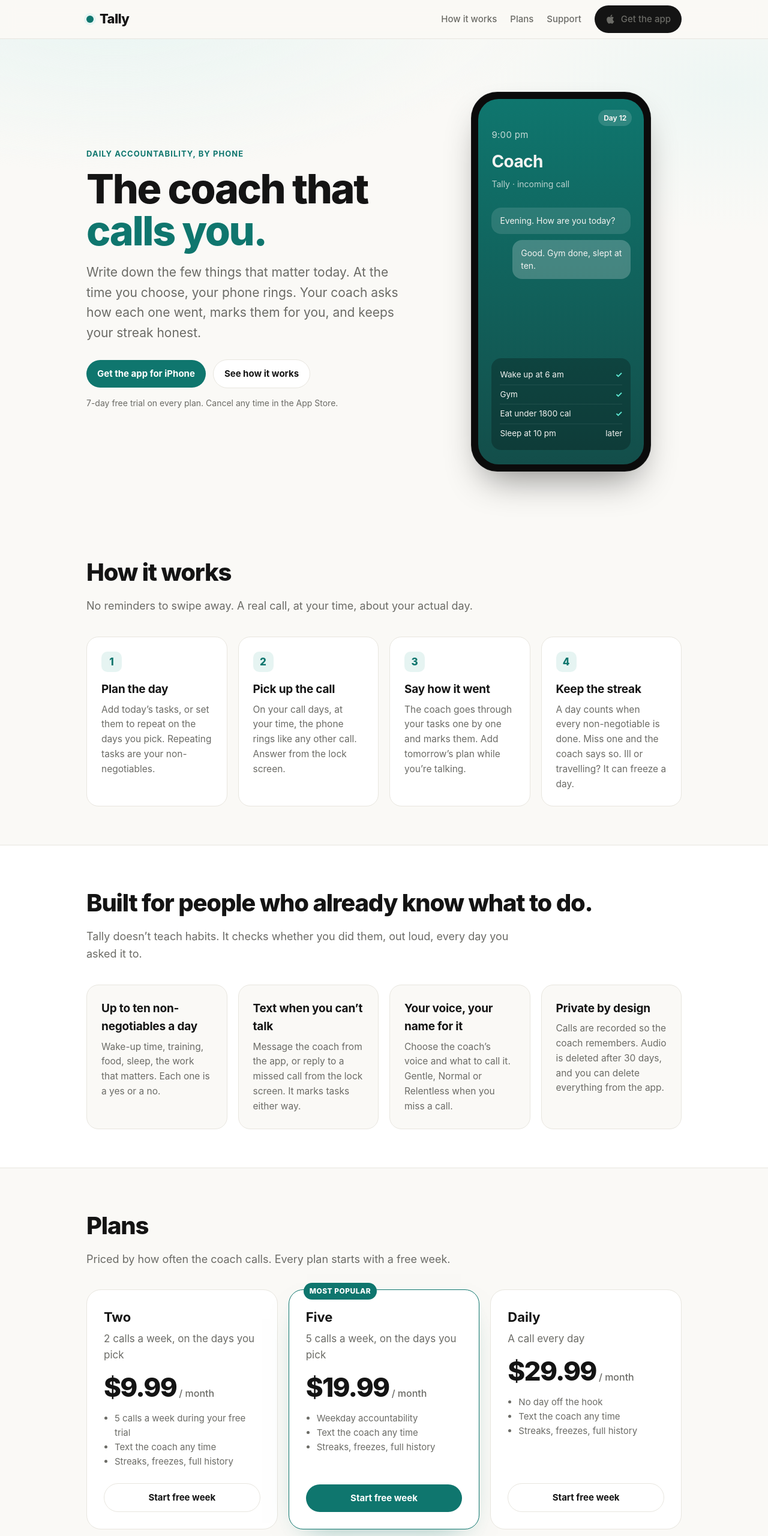
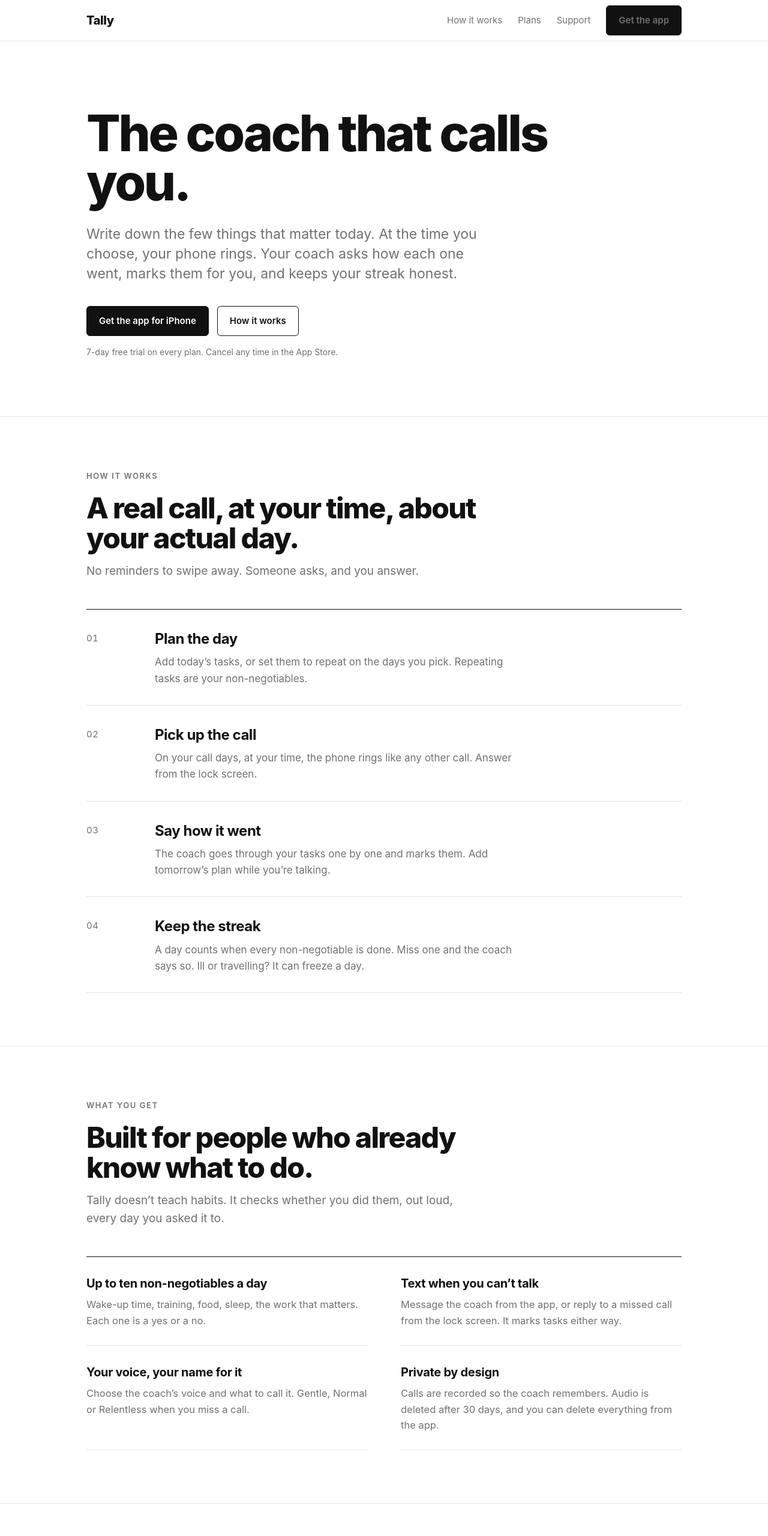
Before and after one commit to Tackyscorpion/tally-site, a plain HTML site: page index.html in a window 1280 px wide. Shown: the top 2560 px of the page at 60% size. Drawn offline with Linux system fonts and the light colour scheme.

Commit message:
Site: black-and-white type-led redesign; no phone mock, chips or dot
Co-Authored-By: Claude Fable 5.1 <noreply@anthropic.com>

```diff
--- a/index.html
+++ b/index.html
@@ -12,111 +12,90 @@
 <body>
 <header class="site">
   <div class="wrap">
-    <a class="brand" href="index.html"><span class="dot"></span>Tally</a>
+    <a class="brand" href="index.html">Tally</a>
     <nav>
       <a class="navlink" href="#how">How it works</a>
       <a class="navlink" href="#plans">Plans</a>
       <a class="navlink" href="support.html">Support</a>
-      <a class="btn" href="https://apps.apple.com/app/id6808945668"><svg viewBox="0 0 24 24" aria-hidden="true"><path d="M16.4 12.6c0-2.5 2-3.7 2.1-3.8-1.2-1.7-3-1.9-3.6-2-1.5-.2-3 .9-3.8.9-.8 0-2-.9-3.3-.9-1.7 0-3.3 1-4.1 2.5-1.8 3.1-.5 7.6 1.3 10.1.9 1.2 1.9 2.6 3.2 2.5 1.3-.1 1.8-.8 3.3-.8 1.6 0 2 .8 3.3.8 1.4 0 2.3-1.2 3.1-2.5 1-1.4 1.4-2.8 1.4-2.9-.1 0-2.9-1.1-2.9-3.9zM14 5.2c.7-.8 1.2-2 1-3.2-1 0-2.2.7-2.9 1.5-.6.7-1.2 1.9-1 3 1.1.1 2.2-.5 2.9-1.3z"/></svg>Get the app</a>
+      <a class="btn" href="https://apps.apple.com/app/id6808945668">Get the app</a>
     </nav>
   </div>
 </header>
 
 <section class="hero">
   <div class="wrap">
-    <div>
-      <span class="eyebrow">Daily accountability, by phone</span>
-      <h1>The coach that <span class="accent">calls you.</span></h1>
-      <p class="lede">Write down the few things that matter today. At the time you choose, your phone rings. Your coach asks how each one went, marks them for you, and keeps your streak honest.</p>
-      <div class="actions">
-        <a class="btn accent" href="https://apps.apple.com/app/id6808945668">Get the app for iPhone</a>
-        <a class="btn light" href="#how">See how it works</a>
-      </div>
-      <p class="fine">7-day free trial on every plan. Cancel any time in the App Store.</p>
+    <h1>The coach that calls you.</h1>
+    <p class="lede">Write down the few things that matter today. At the time you choose, your phone rings. Your coach asks how each one went, marks them for you, and keeps your streak honest.</p>
+    <div class="actions">
+      <a class="btn" href="https://apps.apple.com/app/id6808945668">Get the app for iPhone</a>
+      <a class="btn ghost" href="#how">How it works</a>
     </div>
-    <div class="phone" aria-hidden="true">
-      <div class="screen">
-        <div class="streak">Day 12</div>
-        <div class="time">9:00 pm</div>
-        <div class="caller">Coach</div>
-        <div class="sub">Tally · incoming call</div>
-        <div class="bubble">Evening. How are you today?</div>
-        <div class="bubble">Good. Gym done, slept at ten.</div>
-        <div class="tasks">
-          <div><span>Wake up at 6 am</span><span class="tick">✓</span></div>
-          <div><span>Gym</span><span class="tick">✓</span></div>
-          <div><span>Eat under 1800 cal</span><span class="tick">✓</span></div>
-          <div><span>Sleep at 10 pm</span><span>later</span></div>
-        </div>
-      </div>
-    </div>
+    <p class="fine">7-day free trial on every plan. Cancel any time in the App Store.</p>
   </div>
 </section>
 
 <section id="how">
   <div class="wrap">
-    <h2>How it works</h2>
-    <p class="sub">No reminders to swipe away. A real call, at your time, about your actual day.</p>
-    <div class="grid">
-      <div class="card"><div class="n">1</div><h3>Plan the day</h3><p>Add today’s tasks, or set them to repeat on the days you pick. Repeating tasks are your non-negotiables.</p></div>
-      <div class="card"><div class="n">2</div><h3>Pick up the call</h3><p>On your call days, at your time, the phone rings like any other call. Answer from the lock screen.</p></div>
-      <div class="card"><div class="n">3</div><h3>Say how it went</h3><p>The coach goes through your tasks one by one and marks them. Add tomorrow’s plan while you’re talking.</p></div>
-      <div class="card"><div class="n">4</div><h3>Keep the streak</h3><p>A day counts when every non-negotiable is done. Miss one and the coach says so. Ill or travelling? It can freeze a day.</p></div>
+    <p class="kicker">How it works</p>
+    <h2>A real call, at your time, about your actual day.</h2>
+    <p class="sub">No reminders to swipe away. Someone asks, and you answer.</p>
+    <div class="steps">
+      <div class="step"><div class="num">01</div><div><h3>Plan the day</h3><p>Add today’s tasks, or set them to repeat on the days you pick. Repeating tasks are your non-negotiables.</p></div></div>
+      <div class="step"><div class="num">02</div><div><h3>Pick up the call</h3><p>On your call days, at your time, the phone rings like any other call. Answer from the lock screen.</p></div></div>
+      <div class="step"><div class="num">03</div><div><h3>Say how it went</h3><p>The coach goes through your tasks one by one and marks them. Add tomorrow’s plan while you’re talking.</p></div></div>
+      <div class="step"><div class="num">04</div><div><h3>Keep the streak</h3><p>A day counts when every non-negotiable is done. Miss one and the coach says so. Ill or travelling? It can freeze a day.</p></div></div>
     </div>
   </div>
 </section>
 
-<section class="alt">
+<section>
   <div class="wrap">
+    <p class="kicker">What you get</p>
     <h2>Built for people who already know what to do.</h2>
     <p class="sub">Tally doesn’t teach habits. It checks whether you did them, out loud, every day you asked it to.</p>
-    <div class="grid">
-      <div class="card"><h3>Up to ten non-negotiables a day</h3><p>Wake-up time, training, food, sleep, the work that matters. Each one is a yes or a no.</p></div>
-      <div class="card"><h3>Text when you can’t talk</h3><p>Message the coach from the app, or reply to a missed call from the lock screen. It marks tasks either way.</p></div>
-      <div class="card"><h3>Your voice, your name for it</h3><p>Choose the coach’s voice and what to call it. Gentle, Normal or Relentless when you miss a call.</p></div>
-      <div class="card"><h3>Private by design</h3><p>Calls are recorded so the coach remembers. Audio is deleted after 30 days, and you can delete everything from the app.</p></div>
+    <div class="facts">
+      <div class="fact"><h3>Up to ten non-negotiables a day</h3><p>Wake-up time, training, food, sleep, the work that matters. Each one is a yes or a no.</p></div>
+      <div class="fact"><h3>Text when you can’t talk</h3><p>Message the coach from the app, or reply to a missed call from the lock screen. It marks tasks either way.</p></div>
+      <div class="fact"><h3>Your voice, your name for it</h3><p>Choose the coach’s voice and what to call it. Gentle, Normal or Relentless when you miss a call.</p></div>
+      <div class="fact"><h3>Private by design</h3><p>Calls are recorded so the coach remembers. Audio is deleted after 30 days, and you can delete everything from the app.</p></div>
     </div>
   </div>
 </section>
 
 <section id="plans">
   <div class="wrap">
-    <h2>Plans</h2>
-    <p class="sub">Priced by how often the coach calls. Every plan starts with a free week.</p>
+    <p class="kicker">Plans</p>
+    <h2>Priced by how often the coach calls.</h2>
+    <p class="sub">Every plan starts with a free week.</p>
     <div class="plans">
       <div class="plan">
-        <h3>Two</h3><div class="calls">2 calls a week, on the days you pick</div>
-        <div class="price">$9.99<small> / month</small></div>
-        <ul><li>5 calls a week during your free trial</li><li>Text the coach any time</li><li>Streaks, freezes, full history</li></ul>
-        <a class="btn light" href="https://apps.apple.com/app/id6808945668">Start free week</a>
-      </div>
-      <div class="plan featured">
-        <span class="tag">MOST POPULAR</span>
-        <h3>Five</h3><div class="calls">5 calls a week, on the days you pick</div>
-        <div class="price">$19.99<small> / month</small></div>
-        <ul><li>Weekday accountability</li><li>Text the coach any time</li><li>Streaks, freezes, full history</li></ul>
-        <a class="btn accent" href="https://apps.apple.com/app/id6808945668">Start free week</a>
+        <div class="name">Two<small>2 calls a week</small></div>
+        <div class="calls">On the days you pick. Five calls a week during your free trial.</div>
+        <div class="price">$9.99<small>/ month</small></div>
+        <a class="btn ghost" href="https://apps.apple.com/app/id6808945668">Start free week</a>
       </div>
       <div class="plan">
-        <h3>Daily</h3><div class="calls">A call every day</div>
-        <div class="price">$29.99<small> / month</small></div>
-        <ul><li>No day off the hook</li><li>Text the coach any time</li><li>Streaks, freezes, full history</li></ul>
-        <a class="btn light" href="https://apps.apple.com/app/id6808945668">Start free week</a>
+        <div class="name">Five<small>5 calls a week</small></div>
+        <div class="calls">On the days you pick. Most people take the weekdays.</div>
+        <div class="price">$19.99<small>/ month</small></div>
+        <a class="btn" href="https://apps.apple.com/app/id6808945668">Start free week</a>
+      </div>
+      <div class="plan">
+        <div class="name">Daily<small>7 calls a week</small></div>
+        <div class="calls">Every day. No day off the hook.</div>
+        <div class="price">$29.99<small>/ month</small></div>
+        <a class="btn ghost" href="https://apps.apple.com/app/id6808945668">Start free week</a>
       </div>
     </div>
     <p class="trial">£9.99 / £19.99 / £29.99 in the UK and €9.99 / €19.99 / €29.99 in the euro area. Billed through the App Store; cancel any time.</p>
   </div>
 </section>
 
-<section>
+<section class="closing">
   <div class="wrap">
-    <div class="band">
-      <div>
-        <h2>Tonight at nine, it rings.</h2>
-        <p>Set your time, lock the phone, and let the coach do the asking.</p>
-      </div>
-      <a class="btn" href="https://apps.apple.com/app/id6808945668">Get the app for iPhone</a>
-    </div>
+    <h2>Tonight at nine, it rings.</h2>
+    <p class="sub">Set your time, lock the phone, and let the coach do the asking.</p>
+    <div class="actions"><a class="btn" href="https://apps.apple.com/app/id6808945668">Get the app for iPhone</a></div>
   </div>
 </section>
 
--- a/style.css
+++ b/style.css
@@ -1,112 +1,87 @@
-:root {
-  color-scheme: light dark;
-  --fg: #141414; --muted: #6b6b66; --bg: #faf9f6; --card: #ffffff; --rule: #e8e6df;
-  --accent: #0f766e; --accent-ink: #ffffff; --hero-a: #0f766e; --hero-b: #134e4a; --soft: #e6f4f2;
-}
-@media (prefers-color-scheme: dark) {
-  :root { --fg: #f1f1ee; --muted: #a3a39d; --bg: #0f0f0f; --card: #181818; --rule: #262626;
-          --accent: #5eead4; --accent-ink: #062b28; --hero-a: #0b3f3b; --hero-b: #061f1d; --soft: #0f2a27; }
-}
+:root { color-scheme: light dark; --fg: #111111; --muted: #717171; --bg: #ffffff; --rule: #e3e3e3; --rule-strong: #111111; }
+@media (prefers-color-scheme: dark) { :root { --fg: #f2f2f2; --muted: #9a9a9a; --bg: #0d0d0d; --rule: #262626; --rule-strong: #f2f2f2; } }
 * { box-sizing: border-box; }
 html { scroll-behavior: smooth; }
-body { margin: 0; background: var(--bg); color: var(--fg);
-  font: 17px/1.6 -apple-system, BlinkMacSystemFont, "SF Pro Text", "Segoe UI", Helvetica, Arial, sans-serif;
-  -webkit-font-smoothing: antialiased; }
-a { color: var(--accent); }
+body { margin: 0; background: var(--bg); color: var(--fg); -webkit-font-smoothing: antialiased;
+  font: 17px/1.6 -apple-system, BlinkMacSystemFont, "SF Pro Text", "Helvetica Neue", Helvetica, Arial, sans-serif; }
+a { color: inherit; }
 .wrap { max-width: 1040px; margin: 0 auto; padding: 0 24px; }
 
 /* header */
-header.site { position: sticky; top: 0; z-index: 10; backdrop-filter: saturate(160%) blur(12px);
-  background: color-mix(in srgb, var(--bg) 80%, transparent); border-bottom: 1px solid var(--rule); }
-header.site .wrap { display: flex; align-items: center; justify-content: space-between; height: 64px; gap: 16px; }
-a.brand { font-weight: 800; font-size: 22px; letter-spacing: -0.03em; color: var(--fg); text-decoration: none; display: flex; align-items: center; gap: 10px; }
-a.brand .dot { width: 12px; height: 12px; border-radius: 50%; background: var(--accent); box-shadow: 0 0 0 4px var(--soft); }
-header.site nav { display: flex; align-items: center; gap: 22px; }
-header.site nav a { color: var(--muted); text-decoration: none; font-size: 15px; font-weight: 500; }
+header.site { border-bottom: 1px solid var(--rule); background: var(--bg); }
+header.site .wrap { display: flex; align-items: center; justify-content: space-between; height: 68px; gap: 16px; }
+a.brand { font-weight: 800; font-size: 20px; letter-spacing: -0.02em; text-decoration: none; }
+header.site nav { display: flex; align-items: center; gap: 26px; }
+header.site nav a { color: var(--muted); text-decoration: none; font-size: 15px; }
 header.site nav a:hover { color: var(--fg); }
-.btn { display: inline-flex; align-items: center; gap: 8px; padding: 11px 18px; border-radius: 999px; font-weight: 700; text-decoration: none;
-  background: var(--fg); color: var(--bg); font-size: 15px; transition: transform .12s ease, opacity .12s ease; white-space: nowrap; }
-.btn:hover { transform: translateY(-1px); opacity: .92; }
-.btn.light { background: var(--card); color: var(--fg); border: 1px solid var(--rule); }
-.btn.accent { background: var(--accent); color: var(--accent-ink); }
-.btn svg { width: 18px; height: 18px; fill: currentColor; }
+.btn { display: inline-block; padding: 12px 20px; border-radius: 6px; font-weight: 600; font-size: 15px; text-decoration: none;
+  background: var(--fg); color: var(--bg); border: 1px solid var(--fg); white-space: nowrap; }
+.btn:hover { opacity: .88; }
+.btn.ghost { background: transparent; color: var(--fg); }
 @media (max-width: 640px) { header.site nav a.navlink { display: none; } }
 
 /* hero */
-.hero { padding: 88px 0 72px; background:
-  radial-gradient(1200px 500px at 15% -10%, color-mix(in srgb, var(--soft) 90%, transparent), transparent 60%),
-  radial-gradient(800px 400px at 95% 10%, color-mix(in srgb, var(--soft) 60%, transparent), transparent 60%); }
-.hero .wrap { display: grid; grid-template-columns: 1.15fr .85fr; gap: 48px; align-items: center; }
-.eyebrow { display: inline-block; font-size: 13px; font-weight: 700; letter-spacing: .08em; text-transform: uppercase; color: var(--accent); margin-bottom: 14px; }
-h1 { font-size: clamp(40px, 6vw, 68px); line-height: 1.02; letter-spacing: -0.035em; margin: 0 0 18px; font-weight: 800; }
-h1 .accent { color: var(--accent); }
-p.lede { font-size: clamp(18px, 2vw, 21px); color: var(--muted); margin: 0 0 28px; max-width: 34em; }
-.hero .actions { display: flex; gap: 12px; flex-wrap: wrap; align-items: center; }
-.hero .fine { font-size: 14px; color: var(--muted); margin-top: 14px; }
-
-/* phone mock */
-.phone { justify-self: center; width: 300px; aspect-ratio: 9 / 19; border-radius: 44px; background: #0b0b0b; padding: 12px;
-  box-shadow: 0 30px 60px -20px rgba(0,0,0,.45), 0 0 0 1px rgba(255,255,255,.06) inset; }
-.screen { width: 100%; height: 100%; border-radius: 34px; overflow: hidden; color: #f3f3f1;
-  background: linear-gradient(180deg, var(--hero-a), var(--hero-b)); display: flex; flex-direction: column; padding: 48px 22px 24px; position: relative; }
-.screen .time { font-size: 15px; opacity: .8; letter-spacing: .02em; }
-.screen .caller { font-size: 28px; font-weight: 700; margin-top: 10px; letter-spacing: -0.02em; }
-.screen .sub { font-size: 14px; opacity: .75; margin-top: 4px; }
-.screen .bubble { margin-top: 28px; background: rgba(255,255,255,.12); border-radius: 16px; padding: 12px 14px; font-size: 14px; line-height: 1.45; backdrop-filter: blur(6px); }
-.screen .bubble + .bubble { margin-top: 10px; background: rgba(255,255,255,.22); align-self: flex-end; max-width: 85%; }
-.screen .tasks { margin-top: auto; background: rgba(0,0,0,.25); border-radius: 16px; padding: 12px 14px; font-size: 13.5px; }
-.screen .tasks div { display: flex; justify-content: space-between; padding: 5px 0; border-bottom: 1px solid rgba(255,255,255,.08); }
-.screen .tasks div:last-child { border: 0; }
-.screen .tick { color: #5eead4; font-weight: 700; }
-.screen .streak { position: absolute; top: 18px; right: 20px; font-size: 12px; font-weight: 700; background: rgba(255,255,255,.14); padding: 4px 9px; border-radius: 999px; }
-@media (max-width: 860px) { .hero .wrap { grid-template-columns: 1fr; } .phone { width: 260px; } .hero { padding: 56px 0 48px; } }
+.hero { padding: 112px 0 96px; border-bottom: 1px solid var(--rule); }
+h1 { font-size: clamp(44px, 7.2vw, 84px); line-height: .98; letter-spacing: -0.04em; margin: 0 0 28px; font-weight: 800; max-width: 11em; }
+p.lede { font-size: clamp(19px, 2.1vw, 23px); line-height: 1.45; color: var(--muted); margin: 0 0 36px; max-width: 30em; }
+.actions { display: flex; gap: 14px; flex-wrap: wrap; align-items: center; }
+.fine { font-size: 14px; color: var(--muted); margin: 16px 0 0; }
+@media (max-width: 760px) { .hero { padding: 72px 0 64px; } }
 
 /* sections */
-section { padding: 64px 0; }
-section.alt { background: var(--card); border-top: 1px solid var(--rule); border-bottom: 1px solid var(--rule); }
-h2 { font-size: clamp(28px, 3.4vw, 40px); letter-spacing: -0.03em; margin: 0 0 10px; font-weight: 800; }
-p.sub { color: var(--muted); font-size: 18px; margin: 0 0 36px; max-width: 40em; }
-.grid { display: grid; gap: 18px; grid-template-columns: repeat(auto-fit, minmax(230px, 1fr)); }
-.card { background: var(--card); border: 1px solid var(--rule); border-radius: 20px; padding: 24px; }
-section.alt .card { background: var(--bg); }
-.card .n { width: 34px; height: 34px; border-radius: 10px; background: var(--soft); color: var(--accent); font-weight: 800; display: grid; place-items: center; margin-bottom: 14px; }
-.card h3 { margin: 0 0 6px; font-size: 19px; letter-spacing: -0.01em; }
-.card p { margin: 0; color: var(--muted); font-size: 15.5px; }
+section { padding: 88px 0; border-bottom: 1px solid var(--rule); }
+section:last-of-type { border-bottom: 0; }
+.kicker { font-size: 13px; letter-spacing: .12em; text-transform: uppercase; color: var(--muted); margin: 0 0 18px; font-weight: 600; }
+h2 { font-size: clamp(30px, 4vw, 48px); line-height: 1.05; letter-spacing: -0.035em; margin: 0 0 14px; font-weight: 800; max-width: 14em; }
+p.sub { color: var(--muted); font-size: 19px; margin: 0 0 48px; max-width: 34em; }
 
-/* pricing */
-.plans { display: grid; gap: 18px; grid-template-columns: repeat(auto-fit, minmax(260px, 1fr)); align-items: stretch; }
-.plan { background: var(--card); border: 1px solid var(--rule); border-radius: 24px; padding: 28px; display: flex; flex-direction: column; position: relative; }
-.plan.featured { border-color: var(--accent); box-shadow: 0 20px 50px -30px rgba(15,118,110,.6); }
-.plan .tag { position: absolute; top: -12px; left: 24px; background: var(--accent); color: var(--accent-ink); font-size: 12px; font-weight: 800; padding: 4px 10px; border-radius: 999px; letter-spacing: .04em; }
-.plan h3 { margin: 0; font-size: 22px; }
-.plan .calls { color: var(--muted); margin: 4px 0 18px; }
-.plan .price { font-size: 44px; font-weight: 800; letter-spacing: -0.04em; line-height: 1; }
-.plan .price small { font-size: 16px; font-weight: 500; color: var(--muted); letter-spacing: 0; }
-.plan ul { padding-left: 18px; margin: 18px 0 24px; color: var(--muted); font-size: 15px; }
-.plan .btn { margin-top: auto; justify-content: center; }
-p.trial { text-align: center; color: var(--muted); margin: 26px 0 0; }
+/* steps: numbered rows with rules, no boxes */
+.steps { border-top: 1px solid var(--rule-strong); }
+.step { display: grid; grid-template-columns: 90px 1fr; gap: 24px; padding: 30px 0; border-bottom: 1px solid var(--rule); align-items: start; }
+.step .num { font-size: 15px; color: var(--muted); font-variant-numeric: tabular-nums; padding-top: 6px; letter-spacing: .04em; }
+.step h3 { margin: 0 0 6px; font-size: 24px; letter-spacing: -0.02em; font-weight: 700; }
+.step p { margin: 0; color: var(--muted); font-size: 17px; max-width: 36em; }
+@media (max-width: 560px) { .step { grid-template-columns: 1fr; gap: 6px; } }
 
-/* quote band */
-.band { background: linear-gradient(135deg, var(--hero-a), var(--hero-b)); color: #f3f3f1; border-radius: 28px; padding: 44px; display: grid; grid-template-columns: 1.2fr .8fr; gap: 32px; align-items: center; }
-.band h2 { color: #fff; }
-.band p { color: rgba(255,255,255,.8); font-size: 18px; margin: 0; }
-.band .btn { background: #fff; color: #0b3f3b; justify-self: start; }
-@media (max-width: 760px) { .band { grid-template-columns: 1fr; padding: 32px; } }
+/* two-column facts */
+.facts { display: grid; grid-template-columns: repeat(2, 1fr); gap: 0 56px; border-top: 1px solid var(--rule-strong); }
+.fact { padding: 28px 0; border-bottom: 1px solid var(--rule); }
+.fact h3 { margin: 0 0 6px; font-size: 20px; letter-spacing: -0.015em; font-weight: 700; }
+.fact p { margin: 0; color: var(--muted); font-size: 16.5px; }
+@media (max-width: 720px) { .facts { grid-template-columns: 1fr; } }
+
+/* plans: a table with rules */
+.plans { border-top: 1px solid var(--rule-strong); }
+.plan { display: grid; grid-template-columns: 1.1fr 1.6fr 1fr auto; gap: 20px; align-items: center; padding: 28px 0; border-bottom: 1px solid var(--rule); }
+.plan .name { font-size: 26px; font-weight: 800; letter-spacing: -0.025em; }
+.plan .name small { display: block; font-size: 14px; font-weight: 500; color: var(--muted); letter-spacing: 0; margin-top: 2px; }
+.plan .calls { color: var(--muted); font-size: 17px; }
+.plan .price { font-size: 26px; font-weight: 700; letter-spacing: -0.02em; font-variant-numeric: tabular-nums; }
+.plan .price small { font-size: 14px; color: var(--muted); font-weight: 500; margin-left: 4px; }
+.plan .btn { justify-self: end; }
+@media (max-width: 760px) { .plan { grid-template-columns: 1fr 1fr; } .plan .calls { grid-column: 1 / -1; } .plan .btn { justify-self: start; } }
+p.trial { color: var(--muted); margin: 22px 0 0; font-size: 15px; }
+
+/* closing */
+.closing h2 { max-width: none; }
+.closing .actions { margin-top: 28px; }
 
 /* legal / text pages */
-main.doc { max-width: 760px; margin: 0 auto; padding: 56px 24px 88px; }
-main.doc h1 { font-size: clamp(34px, 5vw, 48px); margin-bottom: 8px; }
-main.doc h2 { font-size: 24px; margin: 40px 0 8px; }
+main.doc { max-width: 760px; margin: 0 auto; padding: 72px 24px 96px; }
+main.doc h1 { font-size: clamp(36px, 5vw, 52px); margin-bottom: 10px; max-width: none; }
+main.doc h2 { font-size: 24px; margin: 44px 0 10px; max-width: none; }
 main.doc h3 { font-size: 18px; margin: 28px 0 6px; }
-p.meta { color: var(--muted); font-size: 15px; margin: 0 0 30px; }
-main.doc table { border-collapse: collapse; width: 100%; margin: 12px 0 22px; font-size: 15.5px; }
-main.doc th, main.doc td { text-align: left; padding: 10px 10px; border-bottom: 1px solid var(--rule); vertical-align: top; }
+main.doc p.lede { font-size: 20px; margin-bottom: 8px; }
+p.meta { color: var(--muted); font-size: 15px; margin: 0 0 32px; }
+main.doc table { border-collapse: collapse; width: 100%; margin: 12px 0 24px; font-size: 15.5px; }
+main.doc th, main.doc td { text-align: left; padding: 10px 10px 10px 0; border-bottom: 1px solid var(--rule); vertical-align: top; }
 main.doc th { color: var(--muted); font-weight: 600; }
 main.doc ul { padding-left: 22px; }
 main.doc li { margin: 6px 0; }
-.note { padding: 16px 18px; border-radius: 14px; background: var(--soft); border: 1px solid color-mix(in srgb, var(--accent) 30%, transparent); }
+main.doc a { text-decoration: underline; text-underline-offset: 3px; }
+.note { padding: 18px 0; border-top: 1px solid var(--rule-strong); border-bottom: 1px solid var(--rule); font-size: 17px; }
 
 footer { border-top: 1px solid var(--rule); color: var(--muted); font-size: 14px; }
 footer .wrap { display: flex; justify-content: space-between; flex-wrap: wrap; gap: 12px; padding: 28px 24px; }
-footer a { color: var(--muted); text-decoration: none; margin-right: 16px; }
+footer a { color: var(--muted); text-decoration: none; margin-right: 18px; }
 footer a:hover { color: var(--fg); }
```
Also changed, not shown: privacy.html (+1 -1 lines), support.html (+1 -1 lines), terms.html (+1 -1 lines).
